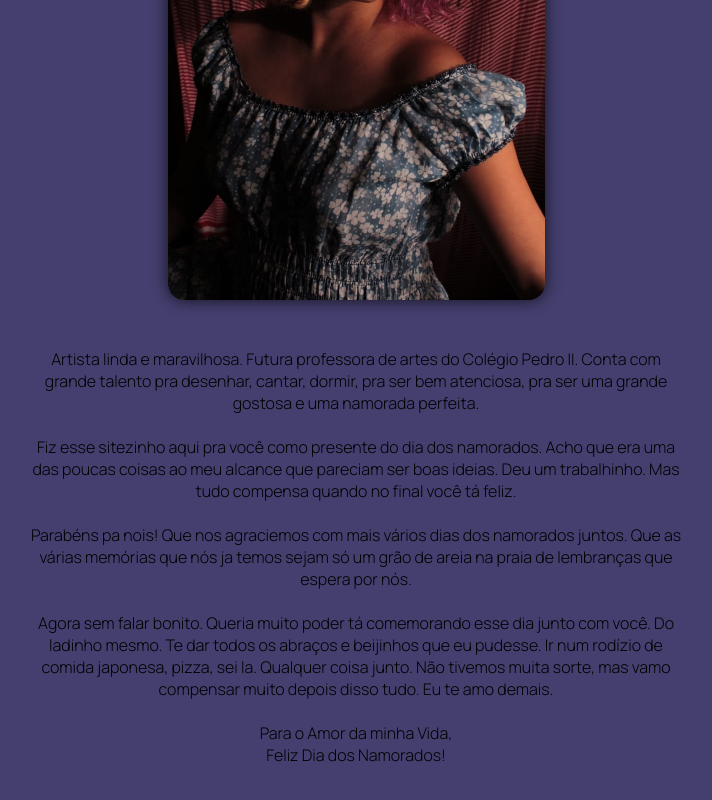
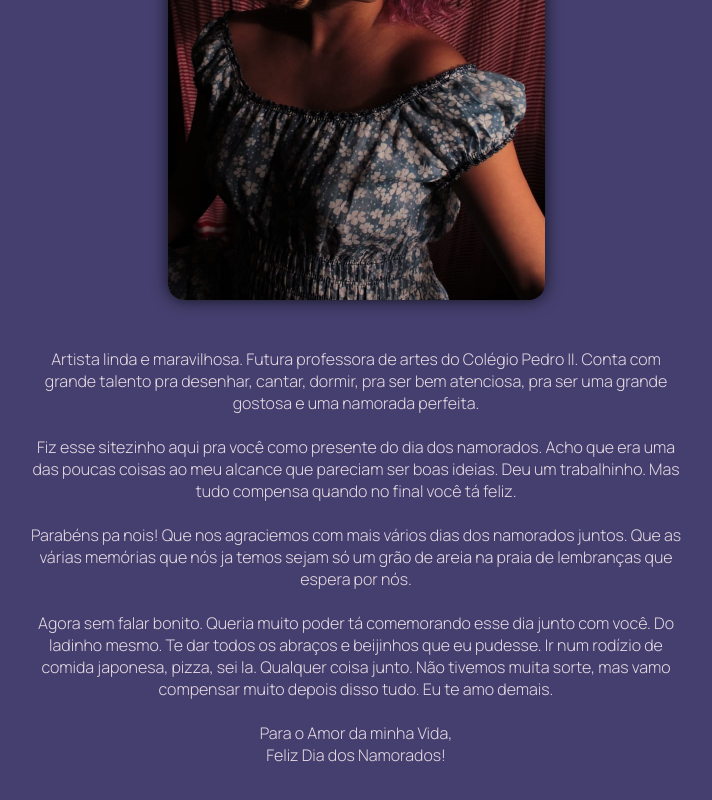
Before and after one commit to Mesquitaaph/Museu-Online, a plain HTML site: page index.html in a window 1280 px wide. Shown: the part 3272-4072 px from the top of the page, without its empty margins (284-996 px from the left). Drawn offline with Linux system fonts and the light colour scheme.

Commit message:
p footer color change

```diff
--- a/public/css/index.css
+++ b/public/css/index.css
@@ -210,6 +210,9 @@
   text-align: center;
 
   margin: 48px 32px 0;
+
+  color: var(--color0);
+
 }
 
 #modal {
```
